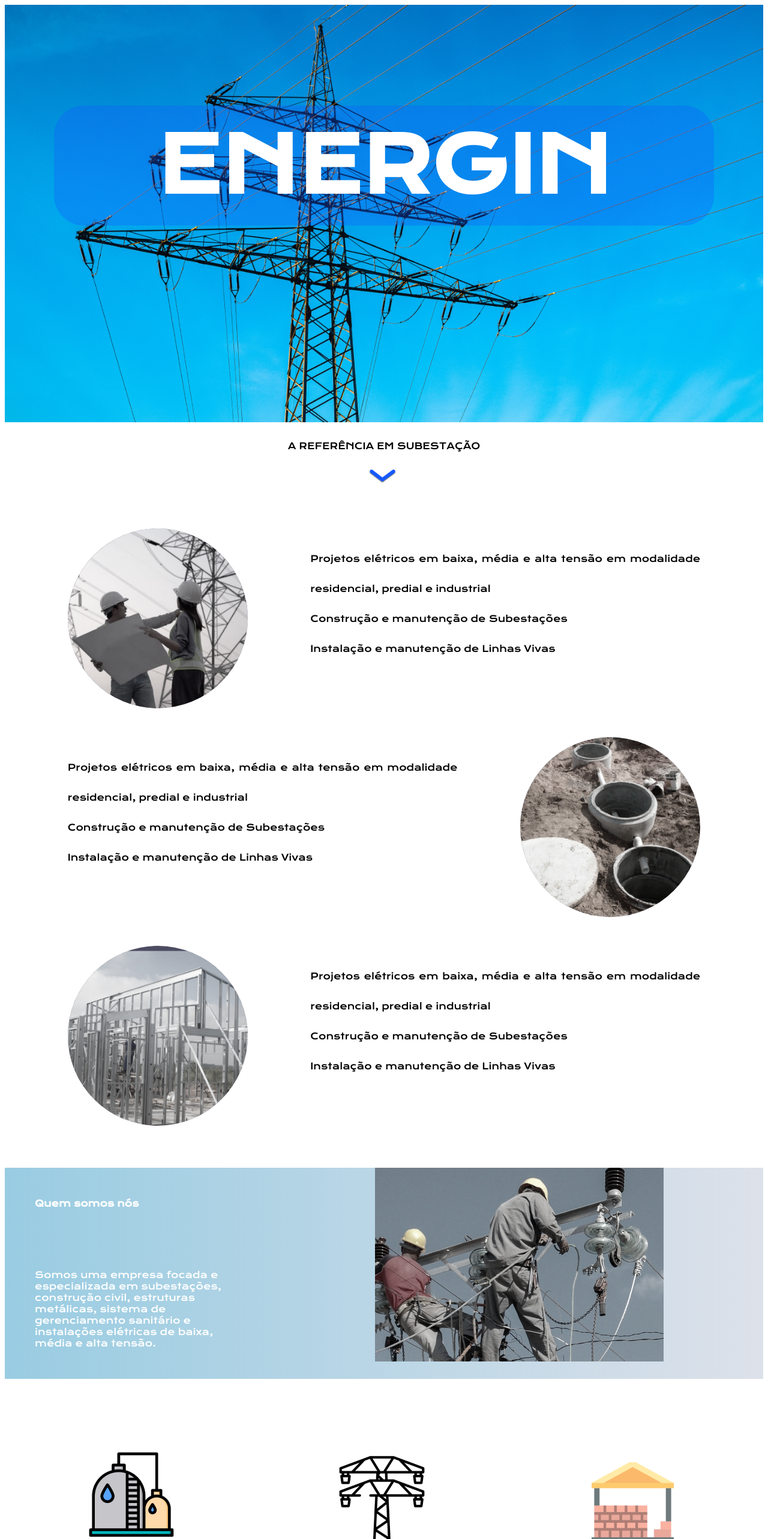
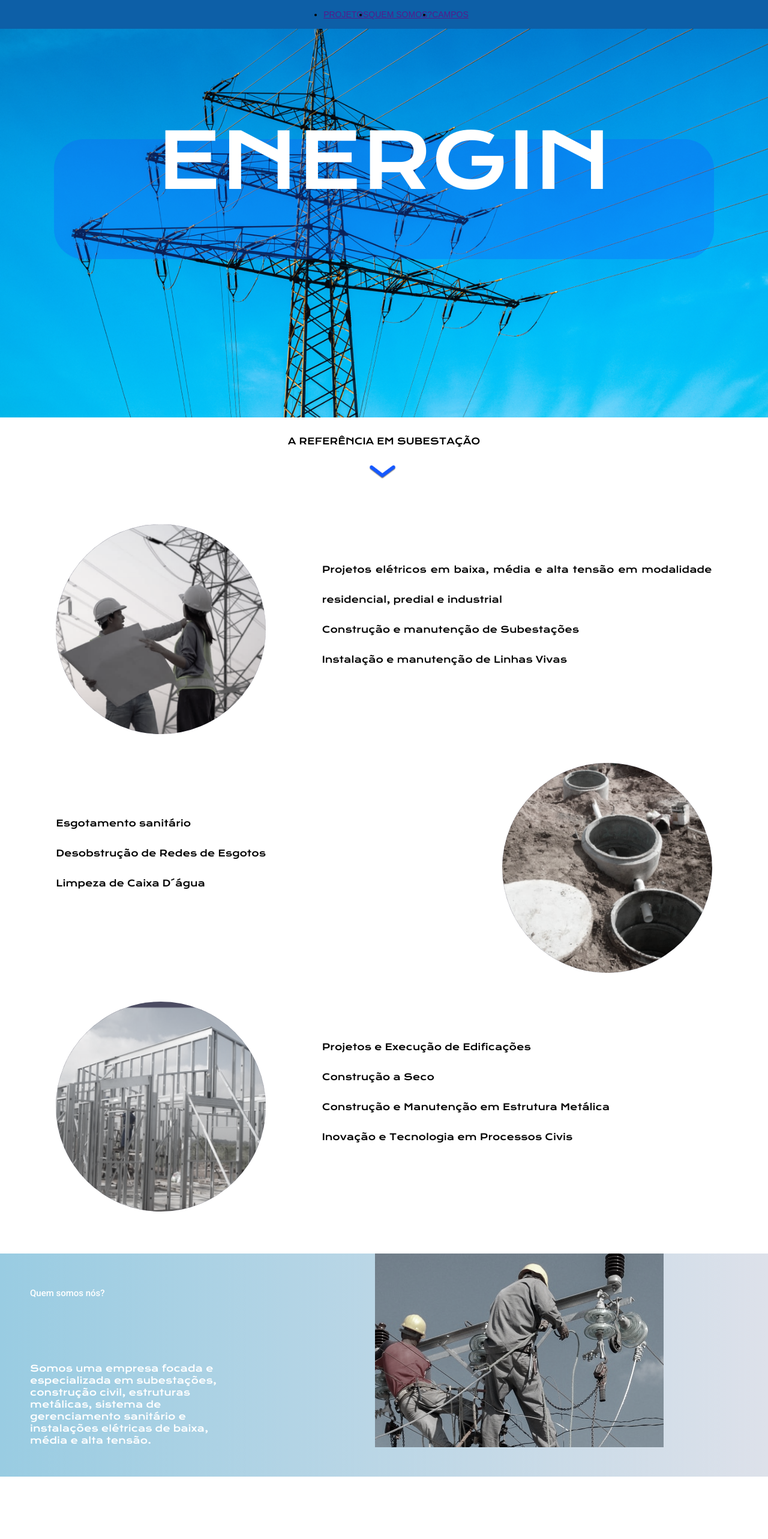
Before and after one commit to Thevolgan/energin_site, an Angular app: page / in a window 1280 px wide. Shown: the top 2566 px of the page at 60% size. Built offline with nearby package versions, Linux system fonts and the light colour scheme.

Commit message:
add contacts and your grid and menu bar

```diff
--- a/angular.json
+++ b/angular.json
@@ -23,6 +23,8 @@
               "src/assets"
             ],
             "styles": [
+              "src/custom-theme.scss",
+              "../node_modules/primeicons/primeicons.css",
               "src/styles.css"
             ],
             "scripts": []
--- a/package.json
+++ b/package.json
@@ -11,13 +11,18 @@
   "private": true,
   "dependencies": {
     "@angular/animations": "^14.2.0",
+    "@angular/cdk": "^13.0.0",
     "@angular/common": "^14.2.0",
     "@angular/compiler": "^14.2.0",
     "@angular/core": "^14.2.0",
     "@angular/forms": "^14.2.0",
+    "@angular/material": "^13.0.0",
     "@angular/platform-browser": "^14.2.0",
     "@angular/platform-browser-dynamic": "^14.2.0",
     "@angular/router": "^14.2.0",
+    "install": "^0.13.0",
+    "npm": "^9.2.0",
+    "primeicons": "^6.0.1",
     "rxjs": "~7.5.0",
     "tslib": "^2.3.0",
     "zone.js": "~0.11.4"
--- a/src/app/app.component.css
+++ b/src/app/app.component.css
@@ -8,6 +8,7 @@
     overflow-x: visible; /*TIRA A BARRA DE SCROLL HORIZONTAL*/
     display: flex;
     border: none;
+    flex-direction: column;
 }
 
 html{
@@ -16,6 +17,23 @@
     padding:0;
     border: none;
     background-color: #000000;
+}
+
+/* ESTILIZAÇÃO DO MENU*/
+.menu{
+    position: fixed;
+    z-index: 10000;
+    background-color: #0d5fa7;
+    display: flex;
+    width: 100%;
+    align-items: center;
+    justify-content: center;
+    flex-direction: row;
+}
+
+.menu-geral{
+    display: flex;
+    flex-direction: row;
 }
 
 .general-positions{
@@ -52,6 +70,7 @@
 .title{
     font-family: 'krona one';
     font-size: 128px;
+    font-weight: lighter;
     color: rgb(255, 255, 255);
     margin: 0px;
     position: relative;
@@ -151,8 +170,8 @@
 
 .card1{/*representa o formato geometrico principal*/
     grid-area: card1;
-    width: 300px;
-    height: 300px;
+    width: 350px;
+    height: 350px;
     min-width: 50px;
     min-height: 50px;
     border-radius: 100%;
@@ -168,14 +187,14 @@
     color: #000;
     cursor: pointer;
     transition: 0.5s ease-in-out;
-    animation: translate;
+    /*animation: translate;
     animation-duration: 1s;
     animation-iteration-count: unset;
     animation-timing-function: ease-in-out;
-    animation-direction: normal;
+    animation-direction: normal;*/
 }
 
-@keyframes translate{
+/*@keyframes translate{
     0%{
         opacity: 0;
 
@@ -187,12 +206,12 @@
     100%{
         opacity: 1;
     }
-}
+}*/
 
 .card2{/*representa o formato geometrico principal*/
     grid-area: card2;
-    width: 300px;
-    height: 300px;
+    width: 350px;
+    height: 350px;
     min-width: 50px;
     min-height: 50px;
     border-radius: 100%;
@@ -213,8 +232,8 @@
 
 .card3{/*representa o formato geometrico principal*/
     grid-area: card3;
-    width: 300px;
-    height: 300px;
+    width: 350px;
+    height: 350px;
     min-width: 50px;
     min-height: 50px;
     border-radius: 100%;
@@ -398,12 +417,78 @@
     text-align: center;
 }
 
+/*CONTACTS AREA*/
+
+.contacts{
+    font-family: 'Krona one';
+    font-weight: lighter;
+    text-align: center;
+}
+
+.general-contacts{
+    font-family: 'Krona one';
+    font-weight: lighter;
+    font-size: 15px;
+    padding: 40px 0px 50px 0px;
+    display: grid;
+    grid-template-areas: "icon-email icon-phone" "email number1";
+    align-items: center;
+    justify-content: space-evenly;
+    grid-auto-flow: row;
+}
+
+.contacts-email{
+    grid-template-areas: "icon-email" "email1";
+    display: flex;
+    justify-content: center;
+    align-items: center;
+    flex-direction: column;
+}
+.icon-email{
+    grid-area: icon-email;
+    display: grid;
+    align-items: center;
+    justify-content: end;
+    padding: 0px 0px 20px 0px;
+    color: #0d5fa7;
+}
+.email1{
+    grid-area: email1;
+}
+
+.contacts-phone{
+    grid-template-areas: "icon-email" "email1";
+    display: flex;
+    justify-content: center;
+    align-items: center;
+    flex-direction: column;
+}
+.icon-phone{
+    grid-area: icon-phone;
+    align-items: center;
+    justify-content: center;
+    padding: 0px 0px 20px 0px;
+    color: #0d5fa7;
+}
+.number1{
+    grid-area: number1;
+}
 
 
+/* FOOTER AREA*/
+.line{
+    width: 90%;
+    height: 1%;
+    color: #000;
+    background-color: #000;
+    border-radius: 10px;
+    border: solid 1px;
+}
+
 .footer{
-    width: 99%;
+    width: 100%;
     height: 100px;
-    position: absolute;
+    padding: 10px 0px 70px 0px;
     display: flex;
     align-items: center;
     justify-content: center;
--- a/src/app/app.component.html
+++ b/src/app/app.component.html
@@ -1,6 +1,11 @@
 
 <body>
   <div class="menu">
+    <ul class="menu-geral">
+      <li><a href="">PROJETOS</a></li>
+      <li><a href="">QUEM SOMOS?</a></li>
+      <li><a href="">CAMPOS</a></li>
+    </ul>
   </div>
 
   <div class="general-positions">
@@ -38,9 +43,9 @@
           <div class="card2"></div>
             <div class="card-wrapper">
                       <a class="text2">
-                        Projetos elétricos em baixa, média e alta tensão em modalidade residencial, predial e industrial <br>
-                        Construção e manutenção de Subestações <br>
-                        Instalação e manutenção de Linhas Vivas
+                        Esgotamento sanitário <br>
+                        Desobstrução de Redes de Esgotos <br>
+                        Limpeza de Caixa D´água
                       </a>
             </div>
         </div>
@@ -49,13 +54,14 @@
           <div class="card3"></div>
             <div class="card-wrapper">
                       <a class="text3">
-                        Projetos elétricos em baixa, média e alta tensão em modalidade residencial, predial e industrial <br>
-                        Construção e manutenção de Subestações <br>
-                        Instalação e manutenção de Linhas Vivas
+                        Projetos e Execução de Edificações<br>
+                        Construção a Seco<br>
+                        Construção e Manutenção em Estrutura Metálica <br>
+                        Inovação e Tecnologia em Processos Civis
                       </a>
             </div>
         </div>
-            <!--card2-->
+            <!--card4-->
             <!--<div class="card-container" data-aos="fade-left">
               <div class="card1" id="aboute"></div>
                   <div class="card-wrapper">
@@ -74,12 +80,10 @@
       });
     </script>
   </div>
-</body>
 
-<!--INFORMAÇÕES AREA-->
 
   <div class="info">
-  <h2 class="info-title">Quem somos nós</h2>
+    <h2 class="info-title">Quem somos nós?</h2>
     <p class="info-text">Somos uma empresa focada e especializada em subestações, construção civil, estruturas metálicas, sistema de gerenciamento sanitário e instalações elétricas de baixa, média e alta tensão.</p>
     <img class="info-img" src="../assets/little2.jpg">
   </div>
@@ -105,30 +109,30 @@
 
   <!--CONTATOS AREA-->
 
-<!--<div class="general-contacts">
   <h2 class="contacts">CONTATOS</h2>
-  <div class="contacts-whatsapp">
-    icon
-    <div class="number1"></div>
-    <div class="number2"></div>
+
+  <div class="general-contacts">
+    <div class="contacts-email">
+      <mat-icon class="icon-email">email</mat-icon> <!--email icon-->
+      <div class="email1">energin@gmail.com</div>
     </div>
 
     <div class="contacts-phone">
-    icon
+      <mat-icon class="icon-phone">phone</mat-icon> <!--phone icon-->
+      <div class="number1">(92)99202-1547</div>
+    </div>
+
+<!--<div class="contacts-instagram">
+      <mat-icon class="icon">phone</mat-icon>
       <div class="number1"></div>
       <div class="number2"></div>
+    </div>-->
   </div>
 
-  <div class="contacts-instagram">
-    icon
-    <div class="number1"></div>
-    <div class="number2"></div>
-  </div>
-</div>-->
-
-<hr>
+  <hr class="line">
 
   <footer class="footer">
     <p>Energin da Tecnologia e Inovação da Amazônia LTDA. - CNPJ: 05.682.859/0001-41. R. Prof. Castelo Branco, 2, CJ JARDIM <br>YOLANDA - Parque 10 de Novembro, Manaus - AM, 69055-090. Todos os direitos reservados ®2022.
     </p>
   </footer>
+</body>
--- /dev/null
+++ b/src/custom-theme.scss
@@ -0,0 +1,34 @@
+
+// Custom Theming for Angular Material
+// For more information: https://material.angular.io/guide/theming
+@use '@angular/material' as mat;
+// Plus imports for other components in your app.
+
+// Include the common styles for Angular Material. We include this here so that you only
+// have to load a single css file for Angular Material in your app.
+// Be sure that you only ever include this mixin once!
+@include mat.core();
+
+// Define the palettes for your theme using the Material Design palettes available in palette.scss
+// (imported above). For each palette, you can optionally specify a default, lighter, and darker
+// hue. Available color palettes: https://material.io/design/color/
+$energin_site-primary: mat.define-palette(mat.$indigo-palette);
+$energin_site-accent: mat.define-palette(mat.$pink-palette, A200, A100, A400);
+
+// The warn palette is optional (defaults to red).
+$energin_site-warn: mat.define-palette(mat.$red-palette);
+
+// Create the theme object. A theme consists of configurations for individual
+// theming systems such as "color" or "typography".
+$energin_site-theme: mat.define-light-theme((
+  color: (
+    primary: $energin_site-primary,
+    accent: $energin_site-accent,
+    warn: $energin_site-warn,
+  )
+));
+
+// Include theme styles for core and each component used in your app.
+// Alternatively, you can import and @include the theme mixins for each component
+// that you are using.
+@include mat.all-component-themes($energin_site-theme);
--- a/src/index.html
+++ b/src/index.html
@@ -6,8 +6,11 @@
   <base href="/">
   <meta name="viewport" content="width=device-width, initial-scale=1">
   <link rel="icon" type="image/x-icon" href="favicon.ico">
+  <link rel="preconnect" href="https://fonts.gstatic.com">
+  <link href="https://fonts.googleapis.com/css2?family=Roboto:wght@300;400;500&display=swap" rel="stylesheet">
+  <link href="https://fonts.googleapis.com/icon?family=Material+Icons" rel="stylesheet">
 </head>
-<body>
+<body class="mat-typography">
   <app-root></app-root>
 </body>
 </html>
--- a/src/styles.css
+++ b/src/styles.css
@@ -1 +1,4 @@
 /* You can add global styles to this file, and also import other style files */
+
+html, body { height: 100%; }
+body { margin: 0; font-family: Roboto, "Helvetica Neue", sans-serif; }
```
Also changed, not shown: src/app/app.module.ts (+6 -3 lines), 1 other file (tests, documents, lock files or other folders). Lines whose indentation alone changed are shown as unchanged.
